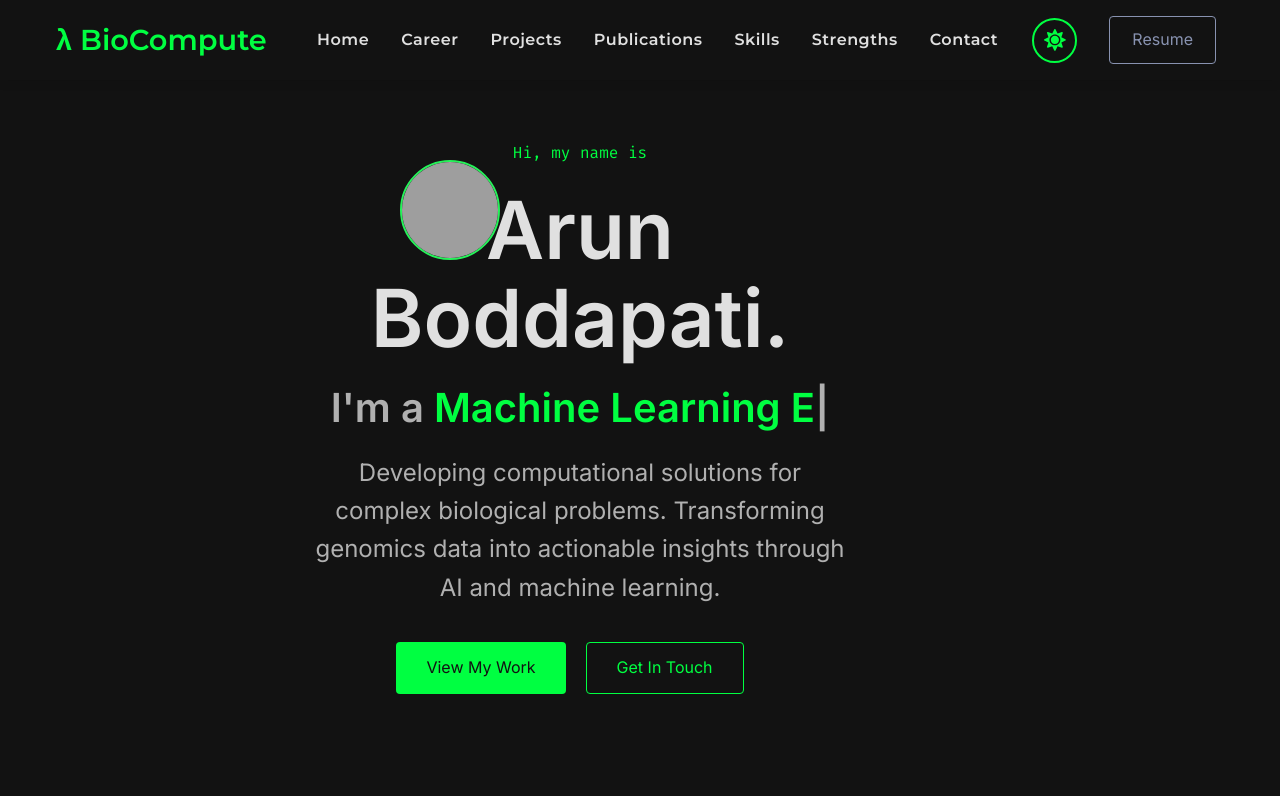
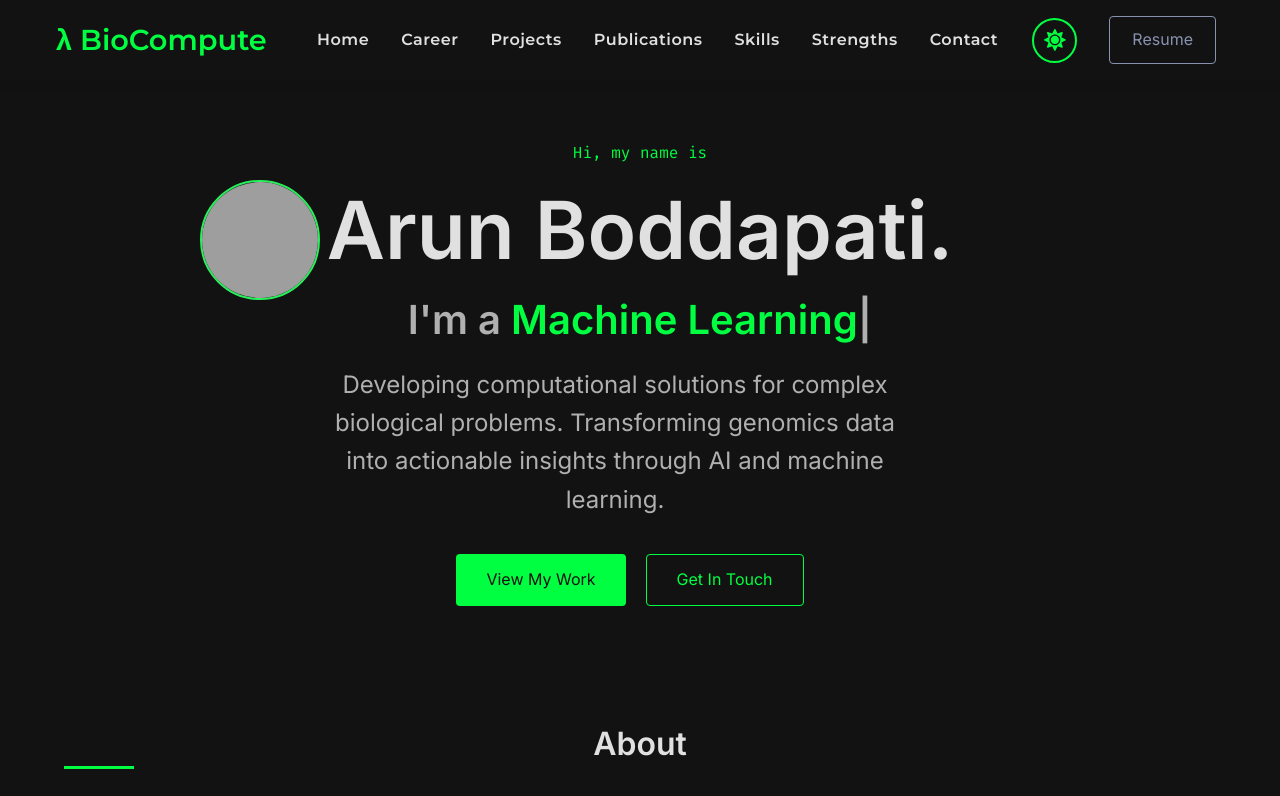
Before and after one commit to arunbodd/Portfolio, a React (Create React App) app: page /testimonials in a window 1280 px wide. Shown: the top 796 px of the page. Built offline with nearby package versions, Linux system fonts and the light colour scheme.

Commit message:
fixed image size

```diff
--- a/src/pages/Home.js
+++ b/src/pages/Home.js
@@ -32,27 +32,13 @@ const HeroContent = styled.div`
   max-width: 650px;
   width: 100%;
   text-align: center;
-  padding-right: 120px;
-
-  @media screen and (max-width: 1200px) {
-    padding-right: 80px;
-  }
-
-  @media screen and (max-width: 1024px) {
-    padding-right: 0;
-  }
 `;
 
 const ProfileImageContainer = styled.div`
   position: absolute;
-  top: 80px;
-  left: 400px;
+  top: 100px;
+  left: 200px;
   z-index: 2;
-
-  @media screen and (max-width: 1200px) {
-    left: 320px;
-    top: 90px;
-  }
 
   @media screen and (max-width: 1024px) {
     display: none;
@@ -60,8 +46,8 @@ const ProfileImageContainer = styled.div`
 `;
 
 const ProfileImage = styled.canvas`
-  width: 100px;
-  height: 100px;
+  width: 120px;
+  height: 120px;
   border-radius: 50%;
   border: 2px solid ${props => props.theme.highlight};
   filter: grayscale(20%);
```
Also changed, not shown: 1 other file (tests, documents, lock files or other folders).
